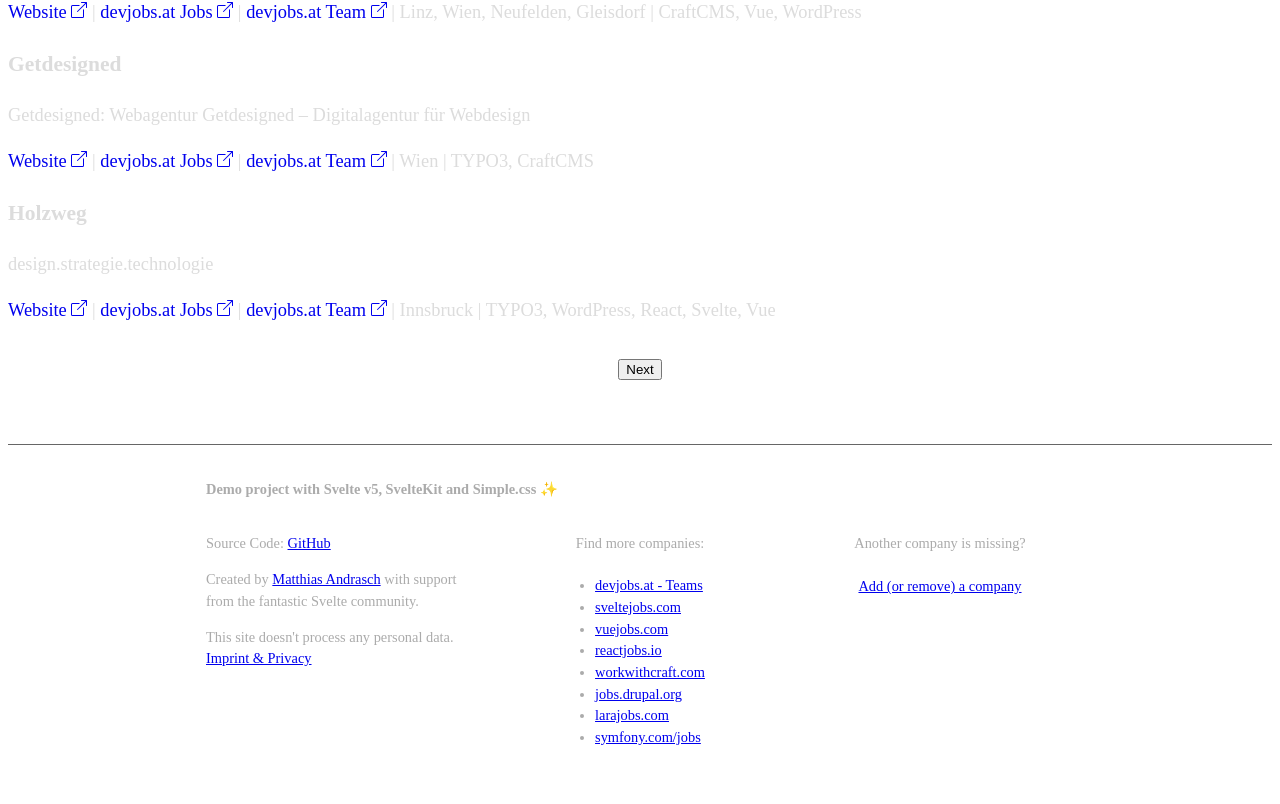
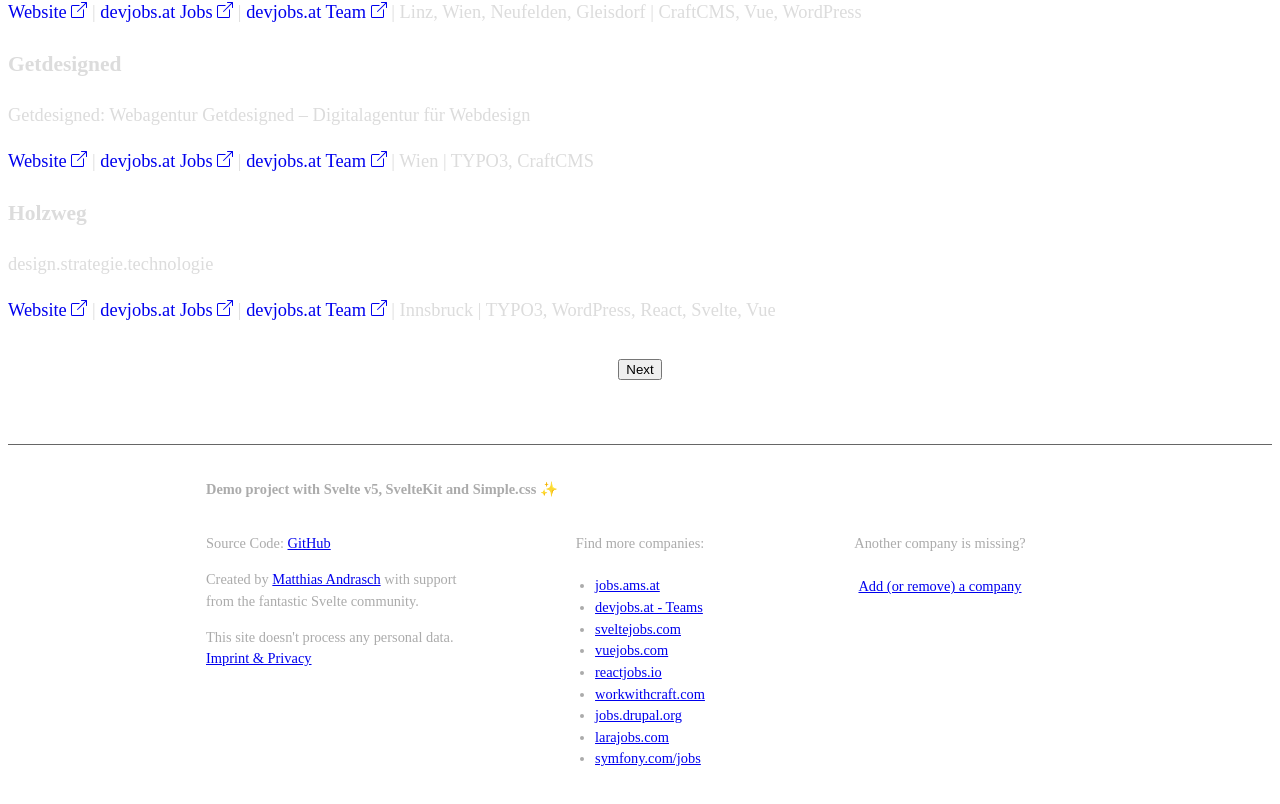
Before and after one commit to mandrasch/austrian-web-dev-companies, a SvelteKit app: page / in a window 1280 px wide. Shown: the part 819-1623 px from the top of the page. Built offline with nearby package versions, Linux system fonts and the light colour scheme.

Commit message:
add dark scrollbar

```diff
--- a/src/lib/components/Footer.svelte
+++ b/src/lib/components/Footer.svelte
@@ -21,6 +21,7 @@
 		<div class="col col-links">
 			<p class="jobBoards-intro">Find more companies:</p>
 			<ul class="jobBoards">
+				<li><a href="https://jobs.ams.at/">jobs.ams.at</a></li>
 				<li><a href="https://devjobs.at/teams/search">devjobs.at - Teams</a></li>
 				<li><a href="https://sveltejobs.com/">sveltejobs.com</a></li>
 				<li><a href="https://vuejobs.com/">vuejobs.com</a></li>
--- a/src/styles/global.scss
+++ b/src/styles/global.scss
@@ -58,3 +58,26 @@
 	opacity: 0.6;
 }
 /* eo always use dark mode */
+
+/* dark scrollbar */
+
+/* Custom scrollbar styling for WebKit browsers (Chrome, Safari, Edge) */
+::-webkit-scrollbar {
+	width: 12px; /* Width of the scrollbar */
+}
+
+::-webkit-scrollbar-track {
+	background: #1e1e1e; /* Dark background for the scrollbar track */
+}
+
+::-webkit-scrollbar-thumb {
+	background-color: #555; /* Darker thumb color */
+	border-radius: 10px; /* Rounded corners for a smooth look */
+	border: 2px solid #1e1e1e; /* Adds some spacing around the thumb */
+}
+
+/* Styling for Firefox (scrollbar-gutter property for scrollbar width control) */
+* {
+	scrollbar-color: #555 #1e1e1e; /* Thumb color and track color */
+	scrollbar-width: thin; /* Makes the scrollbar thinner in Firefox */
+}
```
Also changed, not shown: 1 other file (tests, documents, lock files or other folders).
